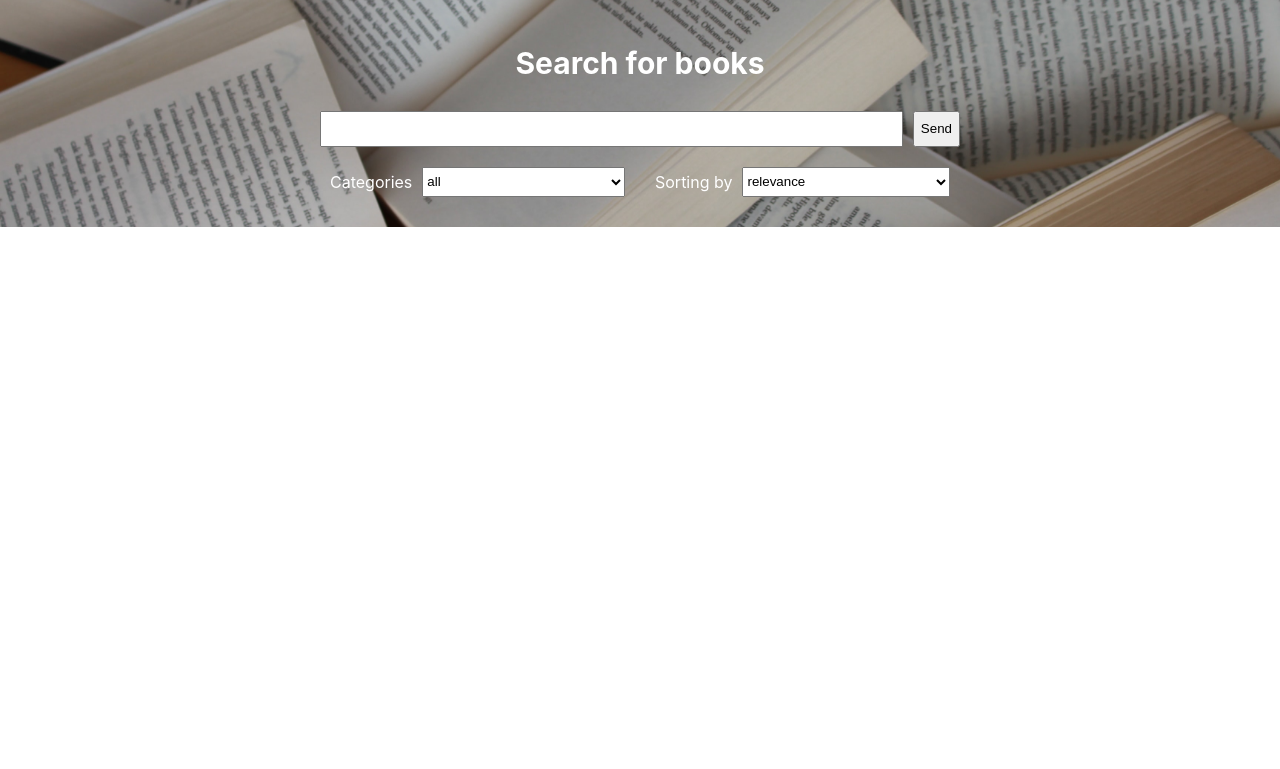
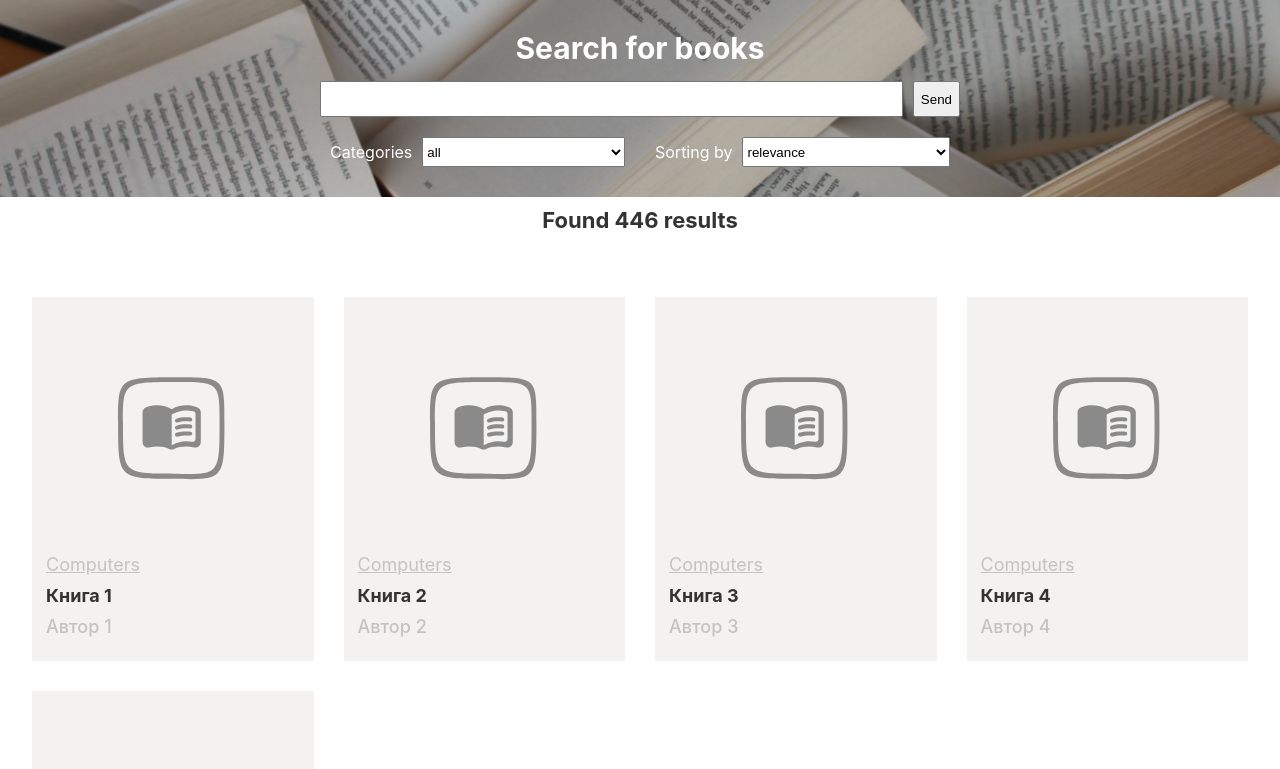
Before and after one commit to DimaDanilov/books-search, a React (Create React App) app: page / in a window 1280 px wide. Shown: the top 769 px of the page. Built offline with nearby package versions, Linux system fonts and the light colour scheme.

Commit message:
add: booklist

```diff
--- a/src/App.tsx
+++ b/src/App.tsx
@@ -1,8 +1,14 @@
 import "./App.css";
+import { BooksListModule } from "./modules/booksList/BooksListModule";
 import { SearchModule } from "./modules/search/SearchModule";
 
 function App() {
-  return <SearchModule></SearchModule>;
+  return (
+    <>
+      <SearchModule></SearchModule>
+      <BooksListModule></BooksListModule>
+    </>
+  );
 }
 
 export default App;
--- a/src/index.css
+++ b/src/index.css
@@ -1,13 +1,15 @@
+@import url(/src/styles/normalize.css);
+
 body {
   margin: 0;
-  font-family: -apple-system, BlinkMacSystemFont, 'Segoe UI', 'Roboto', 'Oxygen',
-    'Ubuntu', 'Cantarell', 'Fira Sans', 'Droid Sans', 'Helvetica Neue',
+  font-family: -apple-system, BlinkMacSystemFont, "Segoe UI", "Roboto", "Oxygen",
+    "Ubuntu", "Cantarell", "Fira Sans", "Droid Sans", "Helvetica Neue",
     sans-serif;
   -webkit-font-smoothing: antialiased;
   -moz-osx-font-smoothing: grayscale;
 }
 
 code {
-  font-family: source-code-pro, Menlo, Monaco, Consolas, 'Courier New',
+  font-family: source-code-pro, Menlo, Monaco, Consolas, "Courier New",
     monospace;
 }
--- /dev/null
+++ b/src/models/Book.ts
@@ -0,0 +1,6 @@
+export type Book = {
+  img?: string;
+  category: string;
+  title: string;
+  author: string;
+};
--- /dev/null
+++ b/src/modules/booksList/BooksListModule.tsx
@@ -0,0 +1,64 @@
+import styled from "styled-components";
+import { Book } from "../../models/Book";
+import { globalStyles } from "../../styles/style";
+import { BookCard } from "./components/BookCard";
+
+const books: Array<Book> = [
+  {
+    img: "",
+    category: "Computers",
+    title: "Книга 1",
+    author: "Автор 1",
+  },
+  {
+    img: "",
+    category: "Computers",
+    title: "Книга 2",
+    author: "Автор 2",
+  },
+  {
+    img: "",
+    category: "Computers",
+    title: "Книга 3",
+    author: "Автор 3",
+  },
+  {
+    img: "",
+    category: "Computers",
+    title: "Книга 4",
+    author: "Автор 4",
+  },
+  {
+    img: "",
+    category: "Computers",
+    title: "Книга 5",
+    author: "Автор 5",
+  },
+];
+
+const bookCards = books.map((book) => <BookCard {...book} />);
+
+export const BooksListModule = () => {
+  return (
+    <Container>
+      <BooksListStatus>Found 446 results</BooksListStatus>
+      <BooksList>{bookCards}</BooksList>
+    </Container>
+  );
+};
+
+const Container = styled.div`
+  width: 95%;
+  margin: 0 auto;
+`;
+const BooksListStatus = styled.h2`
+  color: ${globalStyles.colors.black};
+  text-align: center;
+  font-size: ${globalStyles.fonts.h3};
+`;
+const BooksList = styled.div`
+  display: grid;
+  grid-template-columns: repeat(4, 1fr);
+  gap: 30px;
+  margin: 8vh auto;
+`;
--- /dev/null
+++ b/src/modules/booksList/components/BookCard.tsx
@@ -0,0 +1,36 @@
+import styled from "styled-components";
+import { globalStyles } from "../../../styles/style";
+import book_placeholder from "../../../assets/icons/book_placeholder.svg"; // Tell webpack this JS file uses this image
+import { Book } from "../../../models/Book";
+
+export const BookCard = ({ img, category, title, author }: Book) => {
+  return (
+    <Container>
+      <BookImage src={img || book_placeholder} alt="Book image" />
+      <Category href="">{category}</Category>
+      <BookTitle>{title}</BookTitle>
+      <BookAuthor>{author}</BookAuthor>
+    </Container>
+  );
+};
+
+const Container = styled.div`
+  background-color: #f3f2f1;
+  padding: 5%;
+`;
+const BookImage = styled.img`
+  width: 100%;
+`;
+const Category = styled.a`
+  color: ${globalStyles.colors.grey};
+  font-size: ${globalStyles.fonts.a};
+`;
+const BookTitle = styled.h4`
+  color: ${globalStyles.colors.black};
+  font-size: ${globalStyles.fonts.h4};
+`;
+const BookAuthor = styled.h4`
+  color: ${globalStyles.colors.grey};
+  font-size: ${globalStyles.fonts.h4};
+  font-weight: 500;
+`;
--- a/src/modules/search/SearchModule.tsx
+++ b/src/modules/search/SearchModule.tsx
@@ -1,5 +1,5 @@
 import styled from "styled-components";
-import search_background from "../../assets/search_background.jpg"; // Tell webpack this JS file uses this image
+import search_background from "../../assets/images/search_background.jpg"; // Tell webpack this JS file uses this image
 import { globalStyles } from "../../styles/style";
 import { SearchForm } from "./components/SearchForm";
 
--- /dev/null
+++ b/src/styles/normalize.css
@@ -0,0 +1,10 @@
+h1,
+h2,
+h3,
+h4,
+h5,
+h6,
+p,
+a {
+  margin: 10px auto;
+}
--- a/src/styles/style.ts
+++ b/src/styles/style.ts
@@ -4,8 +4,13 @@ export const globalStyles = {
   },
   fonts: {
     h1: "30px",
+    h3: "22px",
+    h4: "18px",
+    a: "18px",
   },
   colors: {
     white: "#FFFFFF",
+    black: "#333333",
+    grey: "#C3C3C2",
   },
 };
```
Also changed, not shown: src/assets/icons/book_placeholder.svg (added), src/assets/images/search_background.jpg (renamed from src/assets/search_background.jpg).
